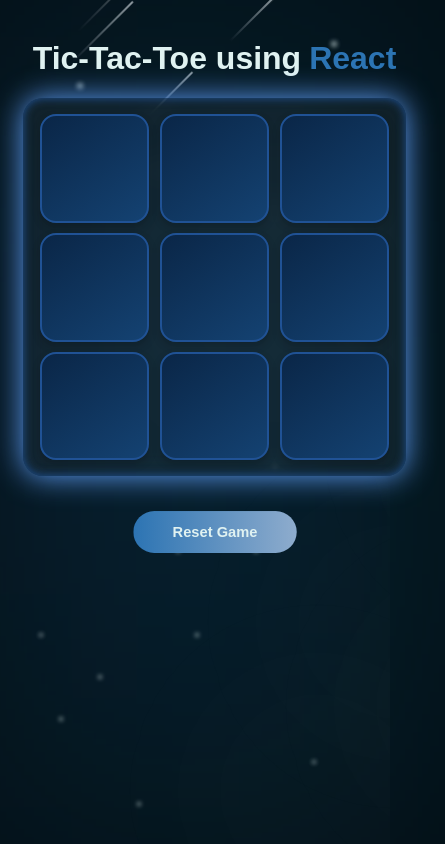
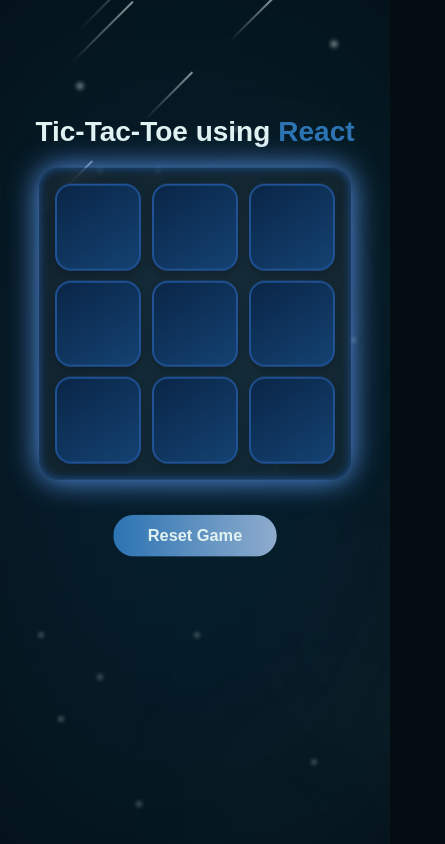
Before and after one commit to marwannofal/react_tictactoe, a React (Create React App) app: page / in a window 390 px wide. Shown: the whole page, 445 px wide, since content can reach past the window. Built offline with nearby package versions, Linux system fonts and the light colour scheme.

Commit message:
making it more responsive <3

```diff
--- a/src/Components/TicTacToe/TicTacToe.css
+++ b/src/Components/TicTacToe/TicTacToe.css
@@ -21,14 +21,6 @@ body {
     align-items: start;
 }
 
-.wrapper {
-    position: relative;
-    width: 100%;
-    height: 100vh;
-    overflow: hidden; /* cut extra space */
-    background: var(--background-dark);
-}
-
 .container {
     position: relative;
     z-index: 2;
@@ -37,6 +29,7 @@ body {
     animation: fadeIn 1.2s ease;
     width: 100%;
     overflow: hidden;
+    max-width: 90vw
 }
 
 
@@ -63,7 +56,7 @@ body {
 
 .board {
     display: grid;
-    grid-template-columns: repeat(3, 1fr);
+    grid-template-columns: repeat(auto-fit, minmax(100px, 1fr));
     gap: clamp(10px, 2vw, 14px);
     width: clamp(260px, 90vw, 360px);
     margin: clamp(20px, 5vw, 40px) auto;
@@ -340,3 +333,24 @@ body {
     0% { transform: rotate(0deg); }
     100% { transform: rotate(360deg); }
 }
+
+@media (max-width: 600px) {
+  .board {
+    grid-template-columns: repeat(3,  1fr);
+    width: 80%;
+  }
+  .container {
+    position: absolute;
+    top: 40%;
+    left: 50%;
+    transform: translate(-50%, -50%)
+  }
+  .title {
+    font-size: clamp(25px, 8vw, 28px);
+    gap: clamp(6px, 3vw, 8px);
+  }
+  .reset {
+    width: 40vw;
+    font-size: clamp(12px, 4vw, 16px);
+  }
+}
```
